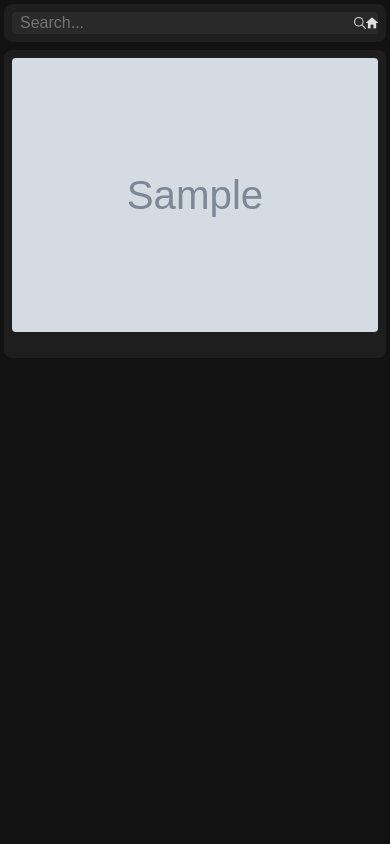
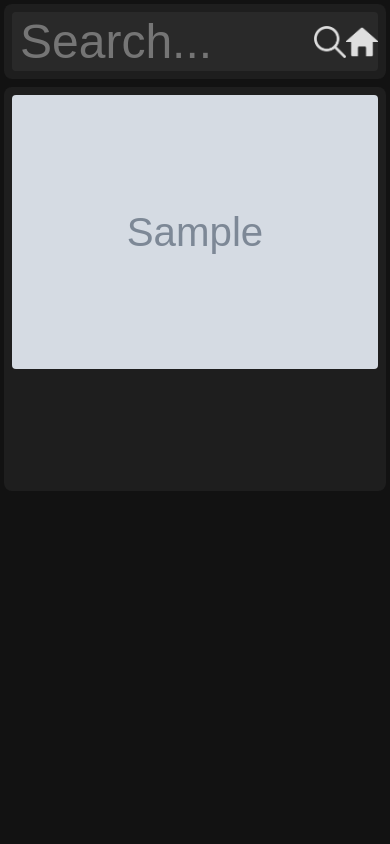
Before and after one commit to miki4920/BattlemapSearcher, a Django app: page / in a window 390 px wide. Run offline with Django 3.2, Linux system fonts and the light colour scheme; tables that the repository leaves empty hold one stand-in row (values such as "Sample post"); grey boxes marked "Sample" are stand-in pictures.

Commit message:
Updated mobile version, changed button to jquerry TODO: Add pages and more options to tokeniser

```diff
--- a/mapviewer/static/mapviewer/map_tiles.js
+++ b/mapviewer/static/mapviewer/map_tiles.js
@@ -39,9 +39,9 @@ function send_request(element, map_id) {
     }
 }
 
-function home() {
-    var input = document.getElementById("searchbartext");
-    var form = document.getElementById("searchform");
-    form.method = "GET";
-    form.send();
-}
+$(document).ready(function(){
+  $("#homeicon").on('click touchstart', function() {
+      var form = document.getElementById("homeform");
+      form.submit();
+  });
+});
--- a/mapviewer/static/mapviewer/style.css
+++ b/mapviewer/static/mapviewer/style.css
@@ -40,7 +40,7 @@ body {
 
 form {
   margin-bottom: 0;
-  display: flex;
+  display:flex;
 }
 
 #searchbar input{
@@ -70,7 +70,7 @@ form {
     border-bottom: none;
     border-left: none;
     border-right: none;
-    width: 1.2%;
+    width: 2%;
 }
 
 #homeicon {
@@ -80,6 +80,7 @@ form {
   background-size: contain;
   background-color: rgba(255, 255, 255, 0.05);
   border-radius: 0px 4px 4px 0px;
+
 }
 
 #homeicon:focus {
@@ -116,15 +117,24 @@ form {
   }
 }
 
-@media screen and (max-width: 1000px) {
+@media screen and (max-width: 1300px) {
   .map {
     width: 49.99999%;
   }
 }
 
-@media screen and (max-width: 800px) {
+@media screen and (max-width: 1000px) {
   .map {
     width: 99.99999%;
+  }
+  .buttonicon {
+    width: 10%;
+  }
+  * {
+    font-size: 48px;
+  }
+  #searchbar input{
+    font-size: 48px;
   }
 }
 
--- a/mapviewer/templates/mapviewer/base.html
+++ b/mapviewer/templates/mapviewer/base.html
@@ -4,6 +4,7 @@
     <link rel="stylesheet" type="text/css" href="{% static 'mapviewer/style.css' %}">
     <link rel="stylesheet" href="https://cdnjs.cloudflare.com/ajax/libs/font-awesome/4.7.0/css/font-awesome.min.css">
     <link rel="icon" type="image/png" href="{% static 'mapviewer/favicon.ico' %}"/>
+    <script src="https://ajax.googleapis.com/ajax/libs/jquery/3.5.1/jquery.min.js"></script>
 </head>
 <body>
 {% block content %}
--- a/mapviewer/templates/mapviewer/map_tiles.html
+++ b/mapviewer/templates/mapviewer/map_tiles.html
@@ -7,8 +7,9 @@
                 {% csrf_token %}
                 {{form}}
                 <button type="submit" id="searchicon" class="buttonicon"></button>
-                <button type="submit" id="homeicon" class="buttonicon" onclick="home(this)"></button>
+                <button type="button" id="homeicon" class="buttonicon"></button>
             </form>
+            <form action="" method="get" id="homeform"></form>
         </div>
     </div>
     {% for map in maps %}
```
